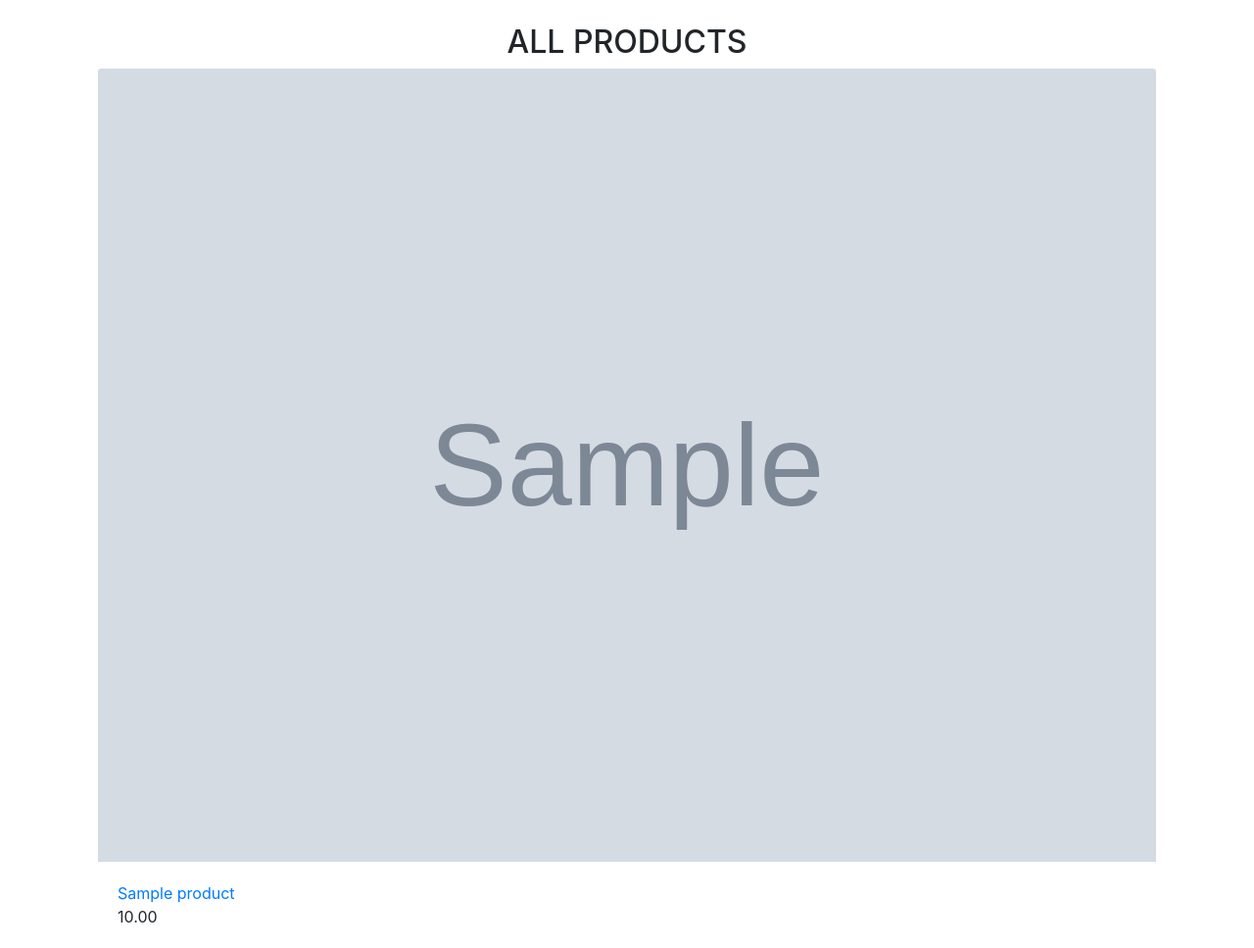
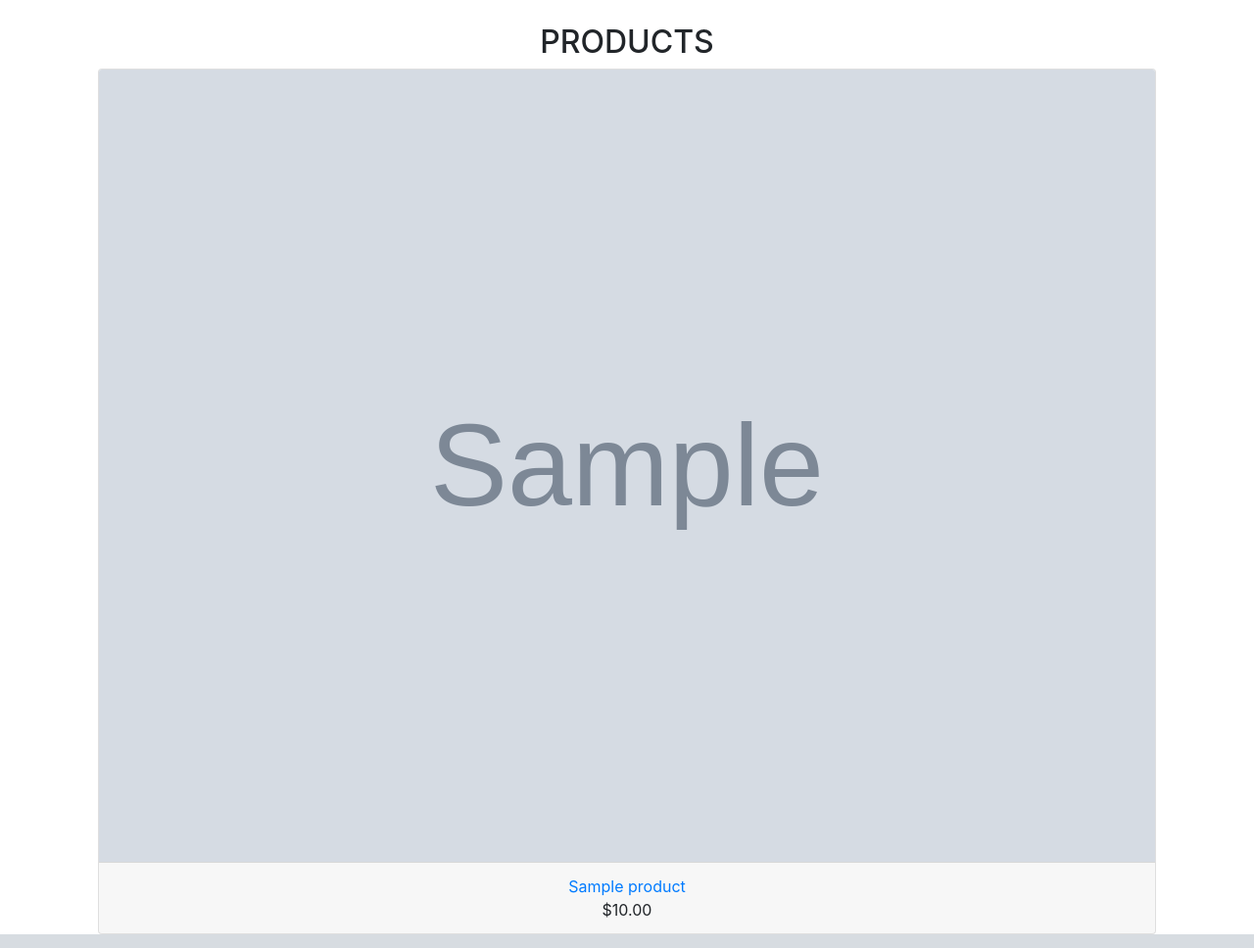
Before and after one commit to kangea/IST303-G4-GroupProject, a Django app: page /products in a window 1280 px wide. Shown: the part 56-1024 px from the top of the page at 98% size. Run offline with Django 3.2, Linux system fonts and the light colour scheme; tables that the repository leaves empty hold one stand-in row (values such as "Sample post"); grey boxes marked "Sample" are stand-in pictures; some libraries are stand-ins or nearby versions.

Commit message:
products cards

```diff
--- a/products_monitor/templates/products_monitor/products.html
+++ b/products_monitor/templates/products_monitor/products.html
@@ -2,21 +2,53 @@
 
 {% block content %}
 <br>
-  <h2 class="text-center">ALL PRODUCTS</h2>
+  <h2 class="text-center">PRODUCTS</h2>
+  <!-- <div class="card-deck">
+    <div class="col-sm m-auto">
+      <div class="card text-center">
+        <a href="#" class="m-auto">
+          <img src="https://assets.adidas.com/images/h_600,f_auto,q_auto:sensitive,fl_lossy/29dd8989609e481eb452a93100fa83a0_9366/Falcon_Shoes_White_B37845_01_standard.jpg" class="card-img-top">
+        </a>
+        <div class="card-footer">
+          <a href="#" class="card-title">
+            Adidas Falcons
+          </a>
+          <p class="card-text">$100.00</p>
+        </div>
+      </div>
+    </div>
+    <div class="col-sm d-flex">
+      <div class="card text-center flex-fill">
+        <a href="#" class="m-auto">
+          <img src="https://m.media-amazon.com/images/I/91MZ562+84L._SX480_.jpg" class="card-img-top">
+        </a>
+        <div class="card-footer">
+          <a href="#" class="card-title">
+            Adidas Falcons
+          </a>
+          <p class="card-text">$100.00</p>
+        </div>
+      </div>
+    </div> -->
+
   {% if product_list %}
-    <div class="row-eq-height">
       {% for product in product_list %}
-        <div class="col-sm m-auto">
-          <a href="{% url 'products_monitor:product_detail' product.id }">
-            <img src="{{ product.picture_url }}" class="card-img-top">
-          </a>
-          <div class="card-body">
-            <a href="{% url 'products_monitor:product_detail' product.id }" class="card-title">
-              {{ product.name }}
+        <div class="col-sm d-flex">
+          <div class="card text-center flex-fill">
+            <a href="{% url 'products_monitor:product_detail' product.id }">
+              <img src="{{ product.picture_url }}" class="card-img-top">
             </a>
-            <p class="card-text">{{ product.price }}</p>
+            <div class="card-footer">
+              <a href="{% url 'products_monitor:product_detail' product.id }" class="card-title text-center">
+                {{ product.name }}
+              </a>
+              <p class="card-text text-center">${{ product.price }}</p>
+            </div>
           </div>
         </div>
+        {% if forloop.counter|divisibleby:4 %}
+          </div><div class="card-deck">
+        {% endif %}
       {% endfor %}
     </div>
   {% else %}
```
